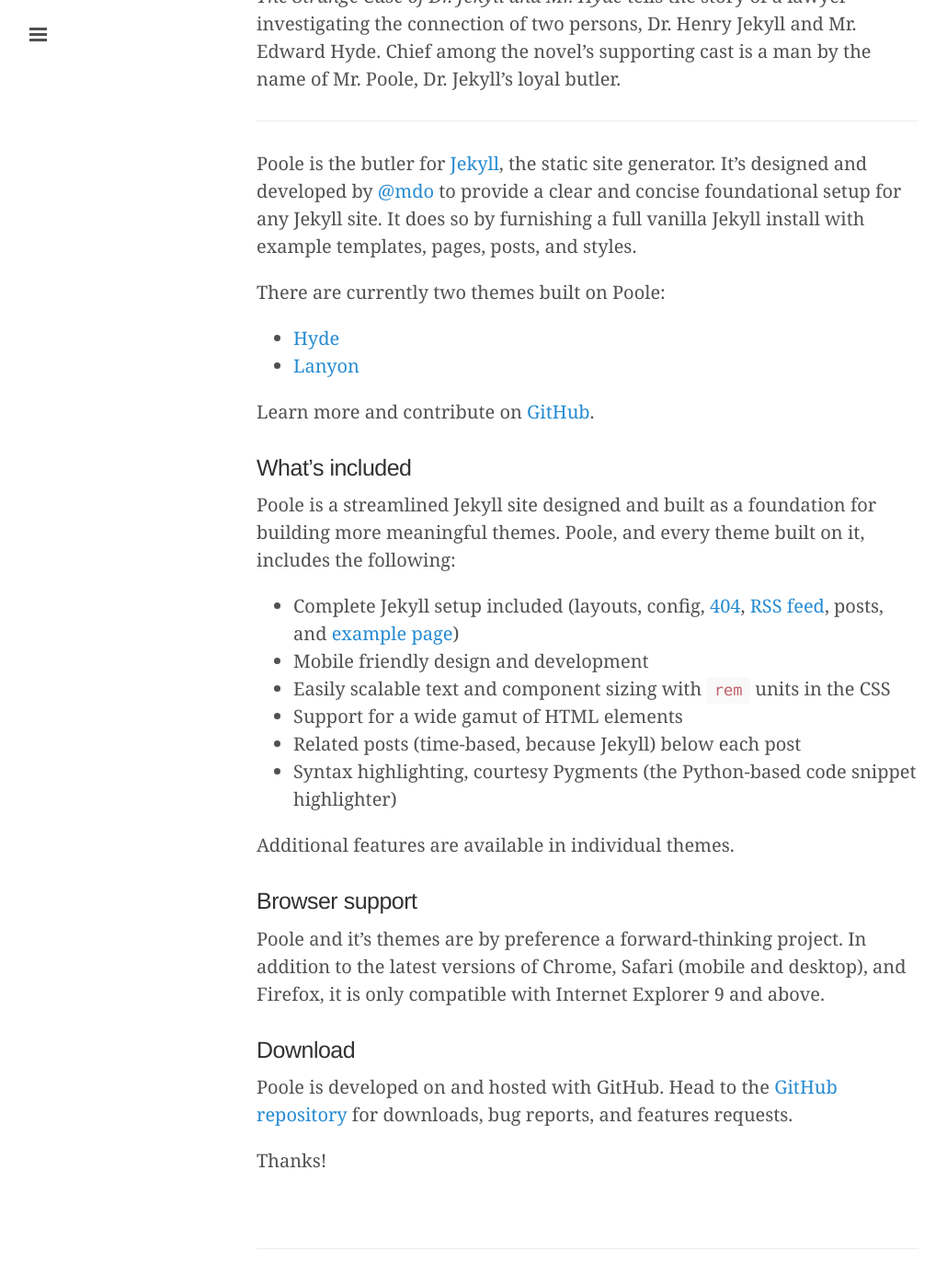
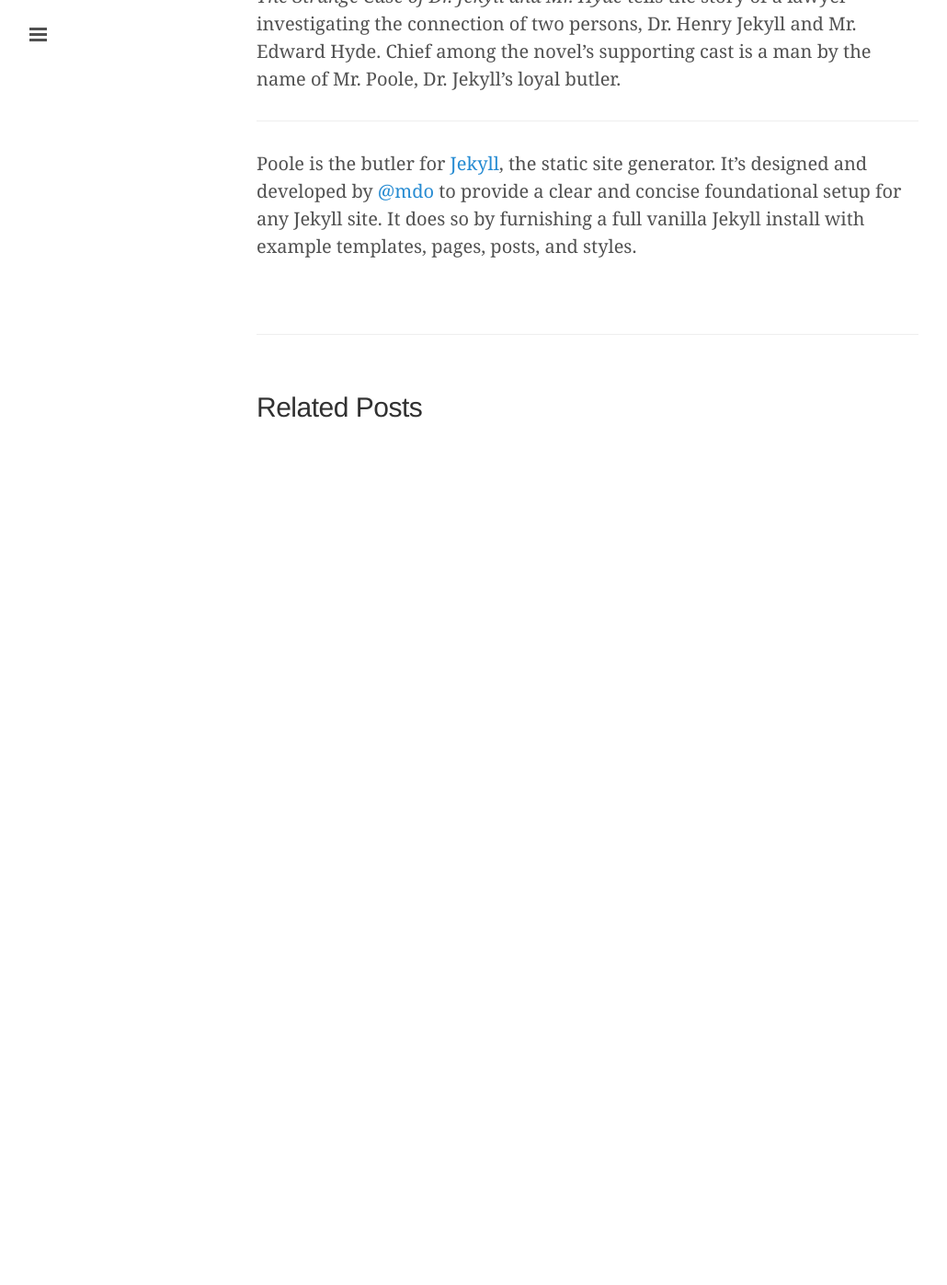
Before and after one commit to jacksoncouse/jacksoncouse.github.io, a Jekyll site: the page built from _posts/2014-07-02-its-new.md, in a window 1280 px wide and 1400 px high, scrolled down 270 px. Shown: the top 1397 px of the window at 92% size, without its empty margins (1-1031 px from the left). Built offline with Jekyll 4.4.1, drawn with Linux system fonts in a browser that asks for light colours; Markdown is read by kramdown in place of the engine named in the settings; after the commit the page ends 900 px from its top, so only the background shows below that.

Commit message:
cut fluff from example post

```diff
--- a/_posts/2014-07-02-its-new.md
+++ b/_posts/2014-07-02-its-new.md
@@ -8,33 +8,3 @@
 -----
 
 Poole is the butler for [Jekyll](http://jekyllrb.com), the static site generator. It's designed and developed by [@mdo](https://twitter.com/mdo) to provide a clear and concise foundational setup for any Jekyll site. It does so by furnishing a full vanilla Jekyll install with example templates, pages, posts, and styles.
-
-There are currently two themes built on Poole:
-
-* [Hyde](http://hyde.getpoole.com)
-* [Lanyon](http://lanyon.getpoole.com)
-
-Learn more and contribute on [GitHub](https://github.com/poole).
-
-### What's included
-
-Poole is a streamlined Jekyll site designed and built as a foundation for building more meaningful themes. Poole, and every theme built on it, includes the following:
-
-* Complete Jekyll setup included (layouts, config, [404](/404.html), [RSS feed](/atom.xml), posts, and [example page](/about))
-* Mobile friendly design and development
-* Easily scalable text and component sizing with `rem` units in the CSS
-* Support for a wide gamut of HTML elements
-* Related posts (time-based, because Jekyll) below each post
-* Syntax highlighting, courtesy Pygments (the Python-based code snippet highlighter)
-
-Additional features are available in individual themes.
-
-### Browser support
-
-Poole and it's themes are by preference a forward-thinking project. In addition to the latest versions of Chrome, Safari (mobile and desktop), and Firefox, it is only compatible with Internet Explorer 9 and above.
-
-### Download
-
-Poole is developed on and hosted with GitHub. Head to the <a href="https://github.com/poole/poole">GitHub repository</a> for downloads, bug reports, and features requests.
-
-Thanks!
```
